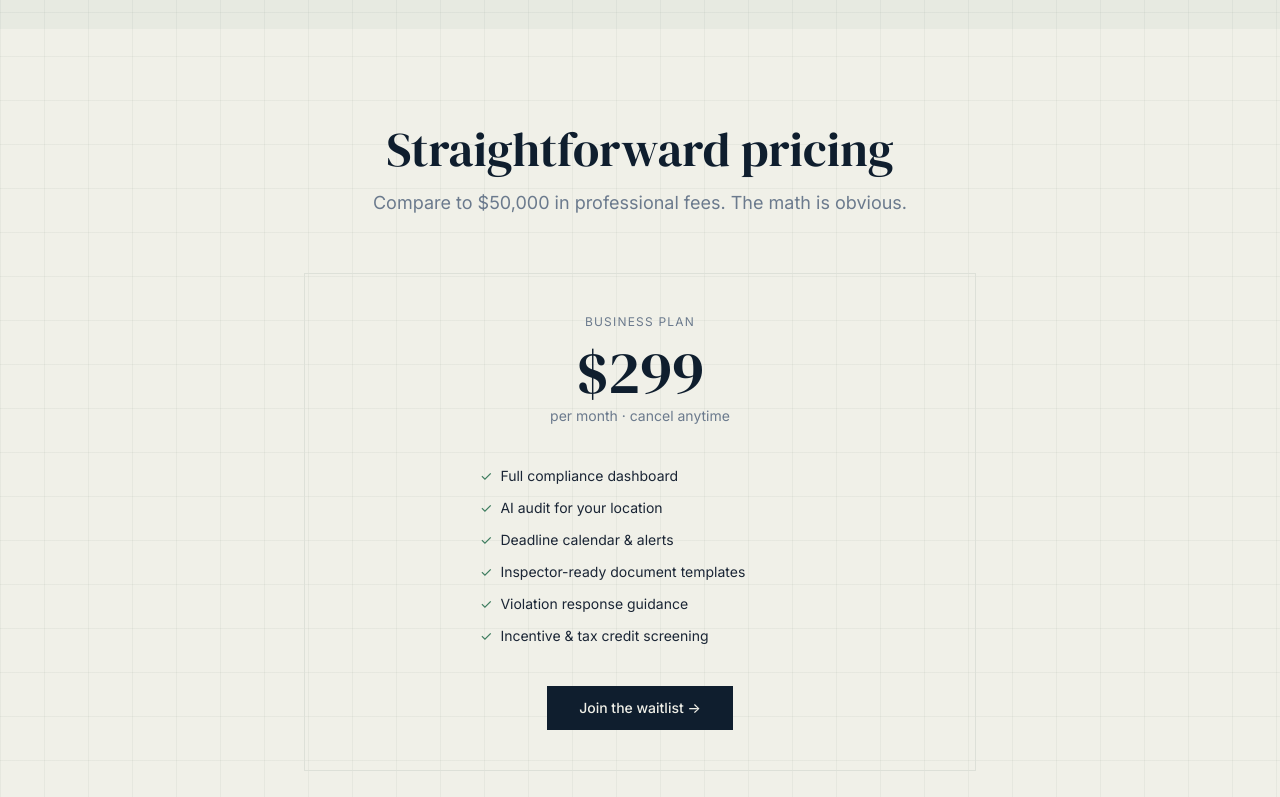
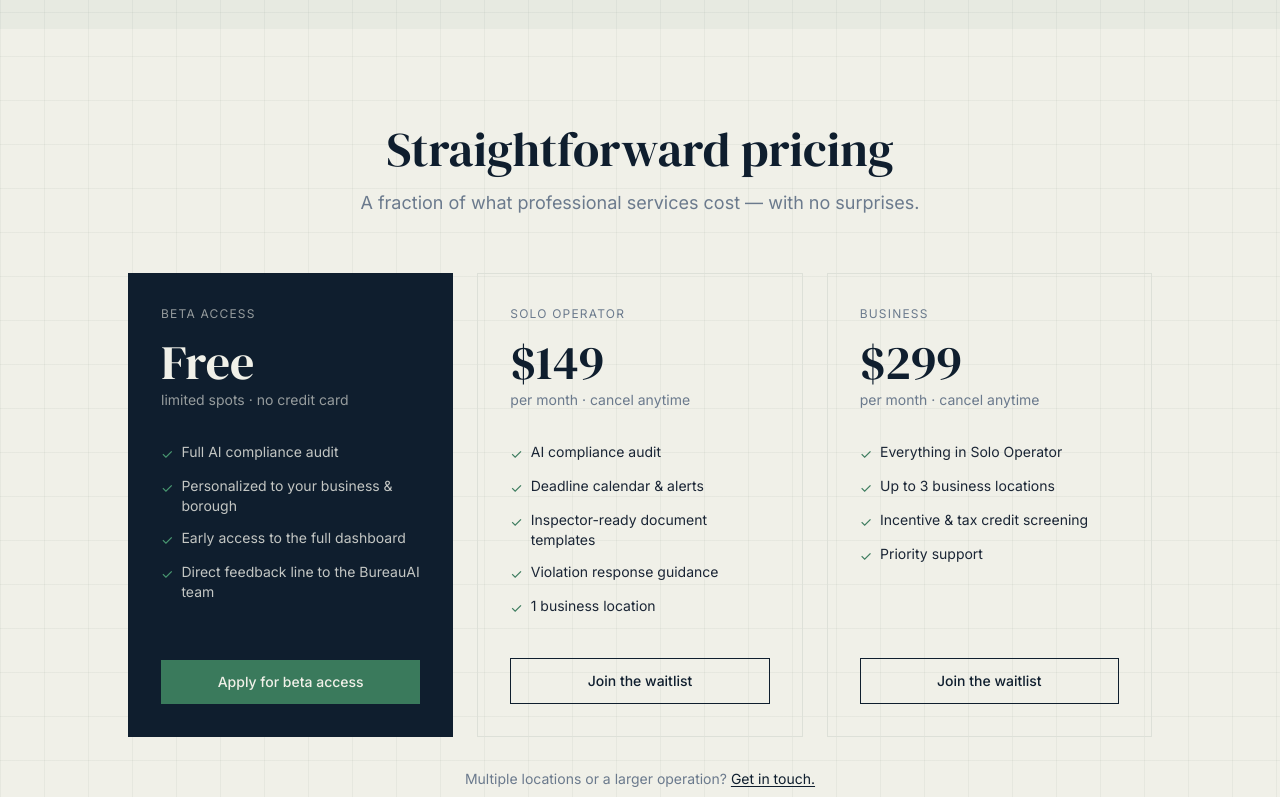
Before and after one commit to Ruelkey123/BureauAI, a Next.js app: page / in a window 1280 px wide. Shown: the part 2980-3777 px from the top of the page. Built offline with nearby package versions, Linux system fonts and the light colour scheme.

Commit message:
feat: add beta + solo operator pricing tiers, soften fee comparison copy

```diff
--- a/app/_components/PricingTeaserSection.tsx
+++ b/app/_components/PricingTeaserSection.tsx
@@ -1,50 +1,103 @@
-// app/_components/PricingTeaserSection.tsx
-const features = [
-  'Full compliance dashboard',
-  'AI audit for your location',
+const plans = [
+  {
+    label: 'Beta Access',
+    price: 'Free',
+    sub: 'limited spots · no credit card',
+    highlight: true,
+    features: [
+      'Full AI compliance audit',
+      'Personalized to your business & borough',
+      'Early access to the full dashboard',
+      'Direct feedback line to the BureauAI team',
+    ],
+    cta: 'Apply for beta access',
+    href: '#waitlist',
+  },
+  {
+    label: 'Solo Operator',
+    price: '$149',
+    sub: 'per month · cancel anytime',
+    highlight: false,
+    features: [
+      'AI compliance audit',
       'Deadline calendar & alerts',
       'Inspector-ready document templates',
       'Violation response guidance',
+      '1 business location',
+    ],
+    cta: 'Join the waitlist',
+    href: '#waitlist',
+  },
+  {
+    label: 'Business',
+    price: '$299',
+    sub: 'per month · cancel anytime',
+    highlight: false,
+    features: [
+      'Everything in Solo Operator',
+      'Up to 3 business locations',
       'Incentive & tax credit screening',
+      'Priority support',
+    ],
+    cta: 'Join the waitlist',
+    href: '#waitlist',
+  },
 ]
 
 export default function PricingTeaserSection() {
   return (
     <section className="py-24 px-6">
-      <div className="max-w-2xl mx-auto text-center">
-        <h2 className="font-serif text-4xl md:text-5xl text-navy mb-4">
+      <div className="max-w-5xl mx-auto">
+        <h2 className="font-serif text-4xl md:text-5xl text-navy text-center mb-4">
           Straightforward pricing
         </h2>
-        <p className="text-bureau-muted text-lg mb-14">
-          Compare to $50,000 in professional fees. The math is obvious.
+        <p className="text-bureau-muted text-lg mb-14 text-center max-w-xl mx-auto">
+          A fraction of what professional services cost — with no surprises.
         </p>
 
-        <div className="border border-bureau-border p-10 mb-6">
-          <div className="text-bureau-muted text-xs uppercase tracking-widest mb-3">
-            Business plan
+        <div className="grid grid-cols-1 md:grid-cols-3 gap-6 mb-8">
+          {plans.map(({ label, price, sub, highlight, features, cta, href }) => (
+            <div
+              key={label}
+              className={`border p-8 flex flex-col ${
+                highlight
+                  ? 'border-navy bg-navy text-cream'
+                  : 'border-bureau-border'
+              }`}
+            >
+              <div className={`text-xs uppercase tracking-widest mb-4 ${highlight ? 'text-cream/60' : 'text-bureau-muted'}`}>
+                {label}
               </div>
-          <div className="font-serif text-6xl text-navy mb-1">$299</div>
-          <div className="text-bureau-muted text-sm mb-10">per month · cancel anytime</div>
-
-          <ul className="text-sm text-bureau-text space-y-3 text-left max-w-xs mx-auto mb-10">
+              <div className={`font-serif text-5xl mb-1 ${highlight ? 'text-cream' : 'text-navy'}`}>
+                {price}
+              </div>
+              <div className={`text-sm mb-8 ${highlight ? 'text-cream/60' : 'text-bureau-muted'}`}>
+                {sub}
+              </div>
+              <ul className="space-y-3 mb-10 flex-1">
                 {features.map(item => (
-              <li key={item} className="flex items-center gap-2">
-                <span className="text-green shrink-0">✓</span>
+                  <li key={item} className={`text-sm flex items-start gap-2 ${highlight ? 'text-cream/80' : 'text-bureau-text'}`}>
+                    <span className={`shrink-0 mt-0.5 ${highlight ? 'text-green-light' : 'text-green'}`}>✓</span>
                     {item}
                   </li>
                 ))}
               </ul>
-
               <a
-            href="#waitlist"
-            className="inline-block bg-navy text-cream px-8 py-3 font-medium text-sm hover:bg-navy-mid transition-colors"
+                href={href}
+                className={`text-center px-6 py-3 font-medium text-sm transition-colors ${
+                  highlight
+                    ? 'bg-green text-cream hover:bg-green-light'
+                    : 'border border-navy text-navy hover:bg-navy/5'
+                }`}
               >
-            Join the waitlist →
+                {cta}
               </a>
             </div>
+          ))}
+        </div>
 
-        <p className="text-bureau-muted text-sm">
-          Multiple locations?{' '}
+        <p className="text-center text-bureau-muted text-sm">
+          Multiple locations or a larger operation?{' '}
           <a href="#waitlist" className="text-navy underline underline-offset-2">
             Get in touch.
           </a>
```
Lines whose indentation alone changed are shown as unchanged.
